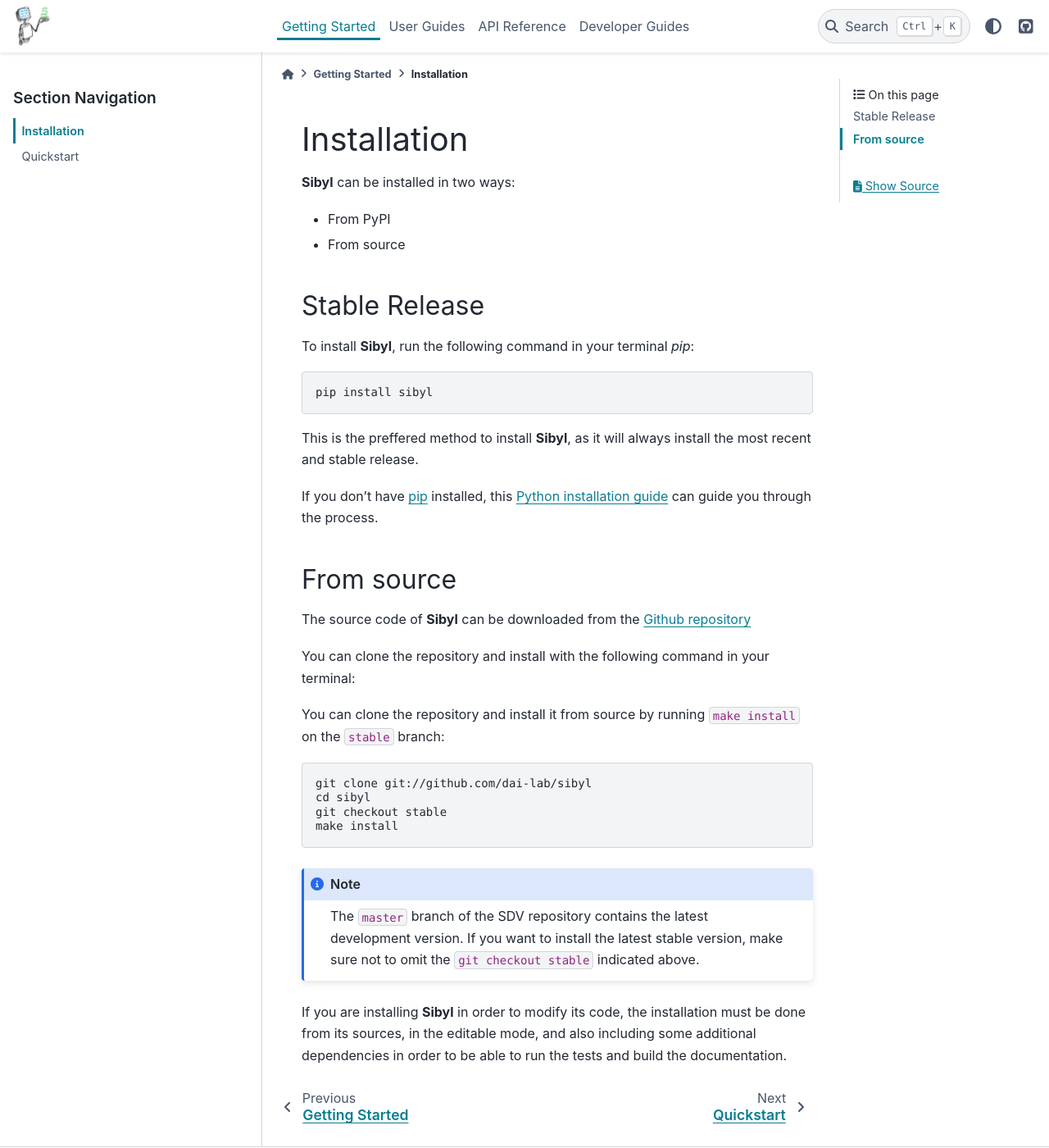
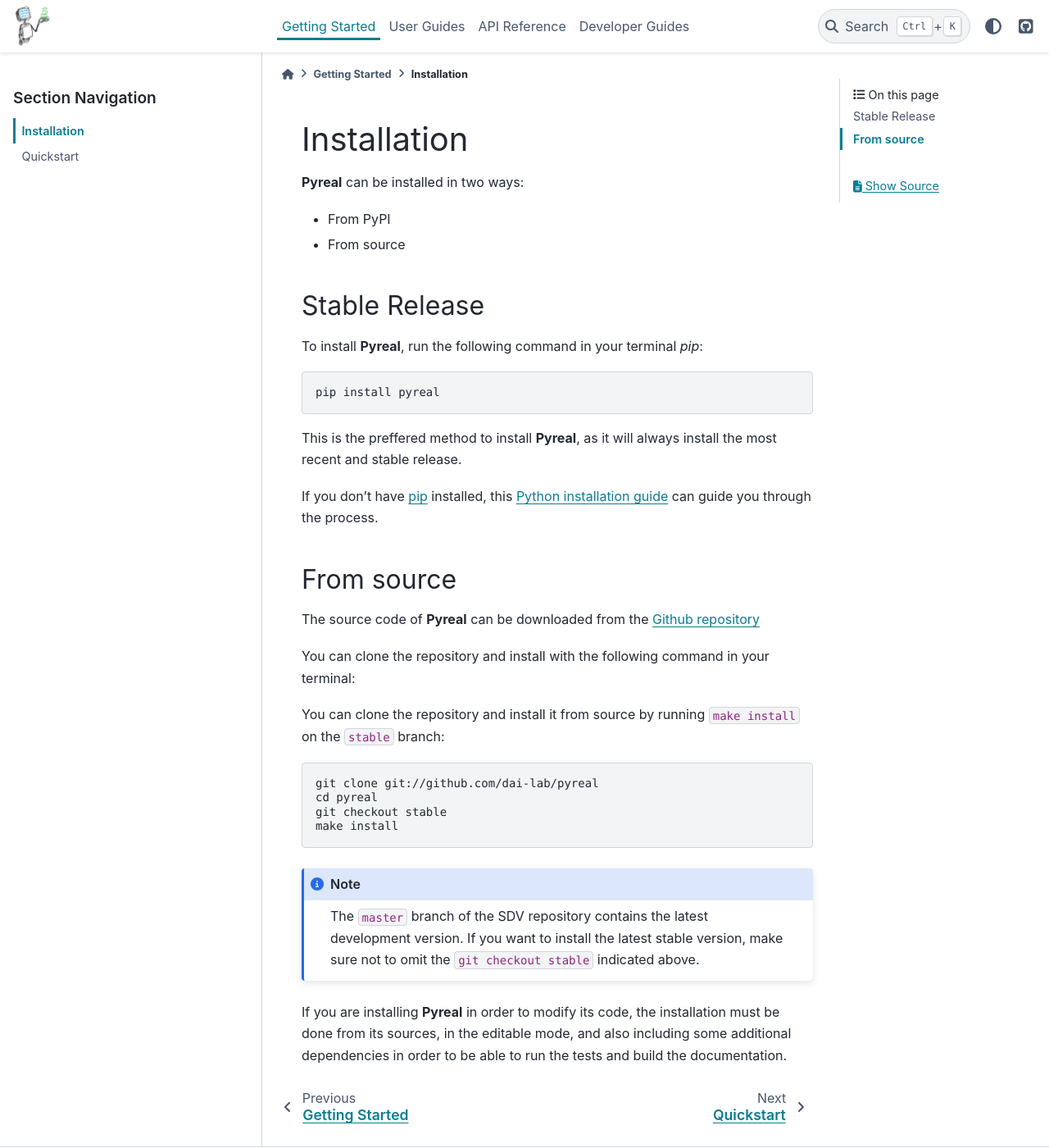
Before and after one commit to sibyl-dev/pyreal, a Sphinx documentation site: the page built from docs/getting_started/install.rst, in a window 1280 px wide and 1400 px high. Shown: the whole window at 82% size. Built offline with Sphinx 7.4.7 and the PyData theme 0.15.4, drawn with Linux system fonts in a browser that asks for light colours.

Commit message:
Removed several remaining references to Sibyl

```diff
--- a/docs/api_reference/index.rst
+++ b/docs/api_reference/index.rst
@@ -4,7 +4,7 @@
 =============
 
 In this section you will find a detailed specification of all the public functions
-and classes in Sibyl
+and classes in Pyreal
 
 .. toctree::
    :maxdepth: 2
--- a/docs/conf.py
+++ b/docs/conf.py
@@ -1,7 +1,7 @@
 #!/usr/bin/env python
 # -*- coding: utf-8 -*-
 #
-# Sibyl documentation build configuration file, created by
+# Pyreal documentation build configuration file, created by
 # sphinx-quickstart on Fri Jun  9 13:47:02 2017.
 #
 # This file is execfile()d with the current directory set to its
@@ -77,7 +77,7 @@
 """
 
 # General information about the project.
-project = 'Sibyl'
+project = 'Pyreal'
 slug = 'pyreal'
 title = project + ' Documentation',
 copyright = '2020, MIT Data To AI Lab'
--- a/docs/getting_started/install.rst
+++ b/docs/getting_started/install.rst
@@ -5,7 +5,7 @@
 Installation
 ============
 
-**Sibyl** can be installed in two ways:
+**Pyreal** can be installed in two ways:
 
 * From PyPI
 * From source
@@ -13,13 +13,13 @@
 Stable Release
 --------------
 
-To install **Sibyl**, run the following command in your terminal `pip`:
+To install **Pyreal**, run the following command in your terminal `pip`:
 
 .. code-block:: console
 
-    pip install sibyl
+    pip install pyreal
 
-This is the preffered method to install **Sibyl**, as it will always install the most recent
+This is the preffered method to install **Pyreal**, as it will always install the most recent
 and stable release.
 
 If you don't have `pip`_ installed, this `Python installation guide`_ can guide
@@ -28,7 +28,7 @@
 From source
 -----------
 
-The source code of **Sibyl** can be downloaded from the `Github repository`_
+The source code of **Pyreal** can be downloaded from the `Github repository`_
 
 You can clone the repository and install with the following command in your terminal:
 
@@ -37,8 +37,8 @@
 
 .. code-block:: console
 
-    git clone git://github.com/dai-lab/sibyl
-    cd sibyl
+    git clone git://github.com/dai-lab/pyreal
+    cd pyreal
     git checkout stable
     make install
 
@@ -46,10 +46,10 @@
           If you want to install the latest stable version, make sure not to omit the
           ``git checkout stable`` indicated above.
 
-If you are installing **Sibyl** in order to modify its code, the installation must be done
+If you are installing **Pyreal** in order to modify its code, the installation must be done
 from its sources, in the editable mode, and also including some additional dependencies in
 order to be able to run the tests and build the documentation.
 
 .. _pip: https://pip.pypa.io
 .. _Python installation guide: http://docs.python-guide.org/en/latest/starting/installation/
-.. _Github repository: https://github.com/dai-lab/sibyl
+.. _Github repository: https://github.com/dai-lab/pyreal
--- a/docs/getting_started/quickstart.rst
+++ b/docs/getting_started/quickstart.rst
@@ -4,7 +4,7 @@
 ==========
 
 In this short tutorial we will guide you through a series of steps that will help you
-getting started with **Sibyl**. For a more detailed version of this tutorial, see
+getting started with **Pyreal**. For a more detailed version of this tutorial, see
 ``examples.titanic.titanic_tutorial.ipynb``.
 
 Get a Feature Contribution Explanation
--- a/docs/index.rst
+++ b/docs/index.rst
@@ -5,7 +5,7 @@
    <i>An open source project from Data to AI Lab at MIT.</i>
    </p>
 
-Sibyl - Applied Explainability
+Pyreal - Applied Explainability
 ==============================
 
 -  License:
@@ -17,7 +17,7 @@
 Overview
 --------
 
-**Sibyl** wraps the complete machine learning explainability pipeline into Explainer objects. Explainer objects
+**Pyreal** wraps the complete machine learning explainability pipeline into Explainer objects. Explainer objects
 handle all the transforming logic, in order to provide a human-interpretable explanation from any original
 data form.
 
--- a/setup.py
+++ b/setup.py
@@ -94,7 +94,7 @@
     setup_requires=setup_requires,
     test_suite='tests',
     tests_require=tests_require,
-    url='https://github.com/DAI-Lab/sibyl',
+    url='https://github.com/DAI-Lab/pyreal',
     version='0.1.0.dev0',
     zip_safe=False,
 )
```
Also changed, not shown: README.md (+9 -9 lines), 5 other files.
